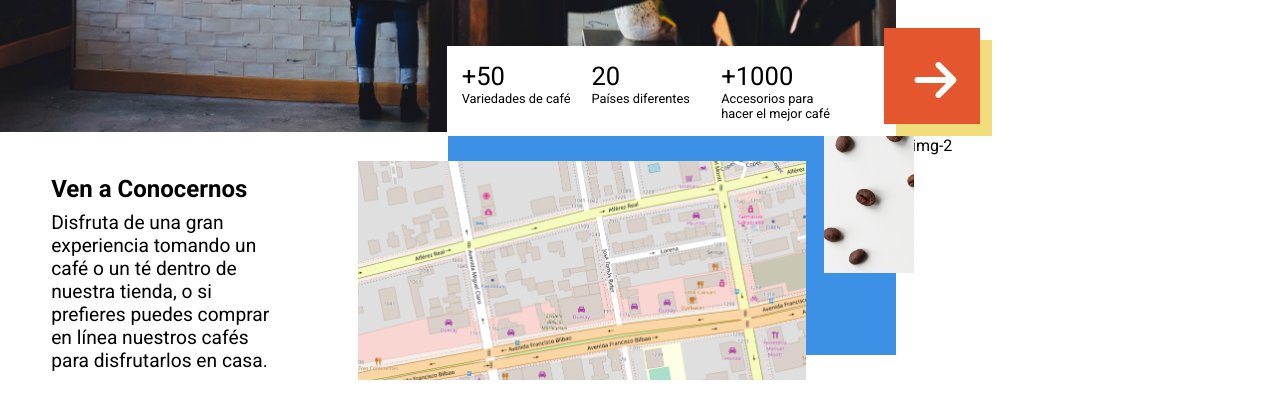
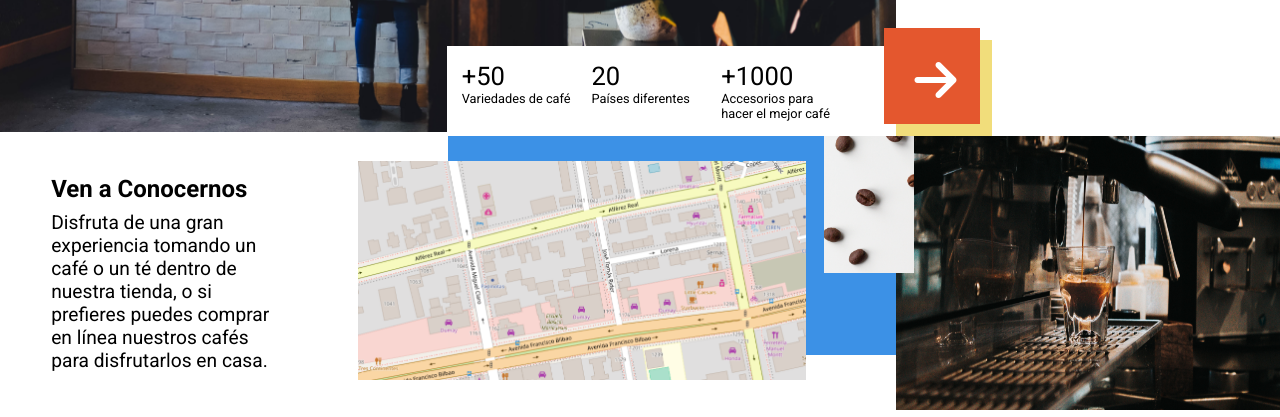
Before and after one commit to RoimerMaestre/challenge-agere-with-position-without-responsiveness, a plain HTML site: page index.html in a window 1280 px wide. Shown: the part 383-800 px from the top of the page. Drawn offline with Linux system fonts and the light colour scheme; the site is published under a folder, as on GitHub Pages, so addresses that start at the root find nothing; a web font is replaced by a local one.

Commit message:
se coloca . a una imagen por no salir en git

```diff
--- a/index.html
+++ b/index.html
@@ -86,7 +86,7 @@
       <div class="section-conocenos-img">
         <img
           class="section-conocenos-img--tamaño"
-          src="/assets/img/img-2.png"
+          src="./assets/img/img-2.png"
           alt="img-2"
         />
       </div>
```
Also changed, not shown: 1 other file.
